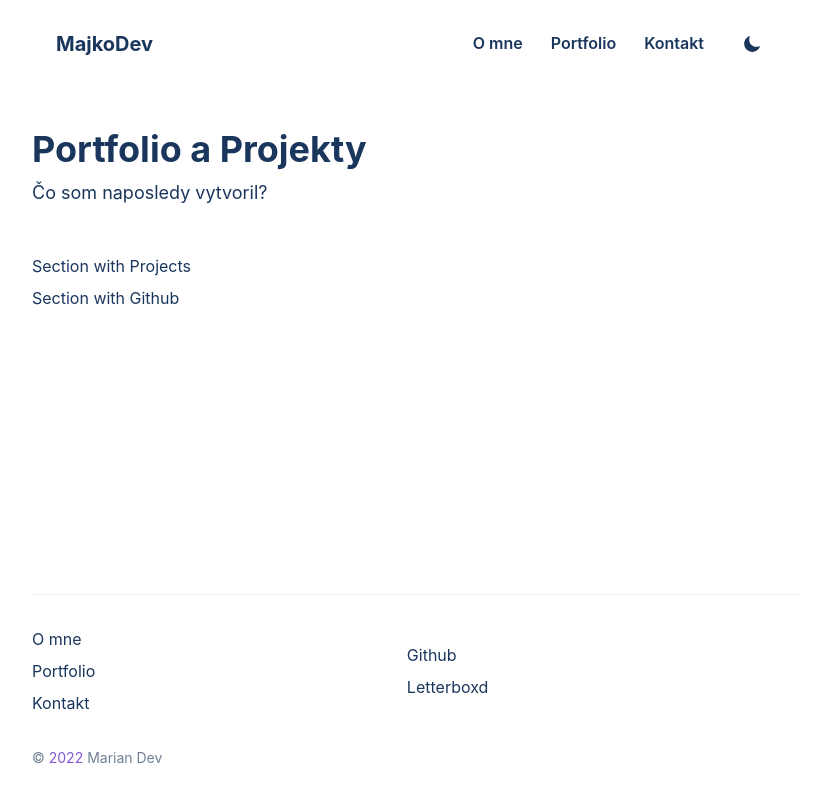
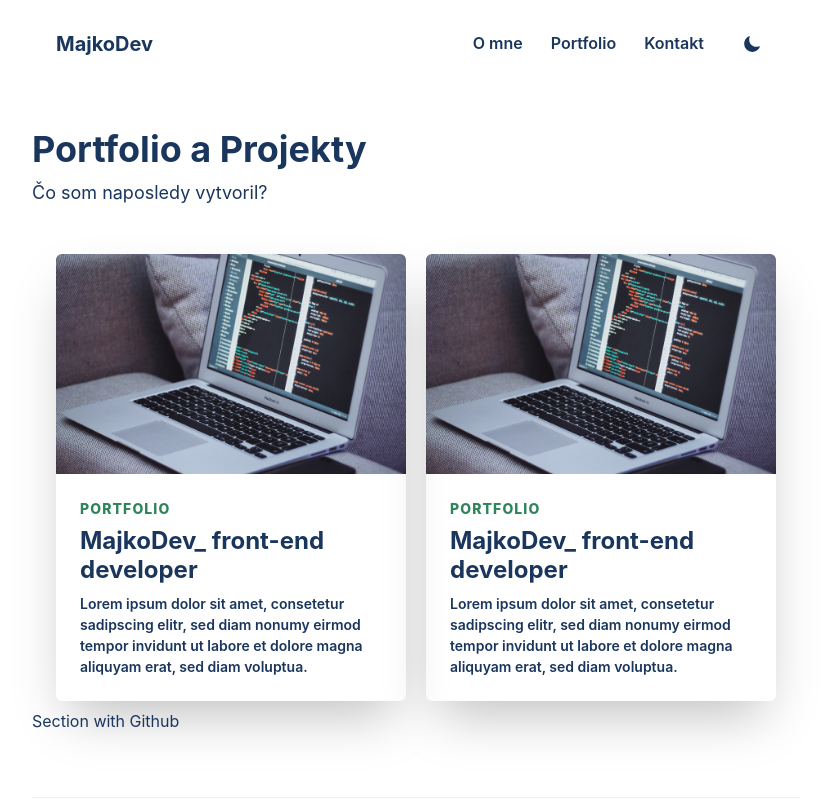
Before and after one commit to MajkoDev/my-portfolio, a Next.js app: page /portfolio in a window 1280 px wide. Shown: the top 800 px of the page, without its empty margins (224-1055 px from the left). Built offline with nearby package versions, Linux system fonts and the light colour scheme.

Commit message:
project card

```diff
--- a/components/sections/AboutSection.jsx
+++ b/components/sections/AboutSection.jsx
@@ -16,6 +16,7 @@ const AboutSection = () => {
         <Heading fontSize='5xl'>O mne.</Heading>
         <Text fontSize='lg'>Čo som schopný o sebe prezradiť?</Text>
       </Stack>
+
 
       <Flex
         direction={{ base: "column", md: "row" }}
--- /dev/null
+++ b/src/components/cards/CardExample.jsx
@@ -0,0 +1,46 @@
+import { Container, Box, Heading, Stack, Text } from "@chakra-ui/react";
+import Image from "next/image";
+import mac from "../../../public/images/mac.jpg";
+
+const CardExample = () => {
+  return (
+    <Container
+        minW='250px'
+      maxW='350px'
+      w='full'
+      m={2}
+      boxShadow='2xl'
+      rounded='md'
+      p={6}
+      overflow='hidden'>
+      <Box h={"220px"} bg={"gray.100"} mt={-6} mx={-6} mb={6} pos={"relative"}>
+        <Image
+          alt='Project Image'
+          src={mac}
+          layout='fill'
+          objectFit='cover'
+          quality={100}
+        />
+      </Box>
+
+      <Stack>
+        <Text
+          color='green.600'
+          textTransform='uppercase'
+          fontWeight={800}
+          fontSize='sm'
+          letterSpacing={1.1}>
+          Portfolio
+        </Text>
+        <Heading fontSize='2xl'>MajkoDev_ front-end developer</Heading>
+        <Text fontSize='sm' fontWeight={600}>
+          Lorem ipsum dolor sit amet, consetetur sadipscing elitr, sed diam
+          nonumy eirmod tempor invidunt ut labore et dolore magna aliquyam erat,
+          sed diam voluptua.
+        </Text>
+      </Stack>
+    </Container>
+  );
+};
+
+export default CardExample;
--- a/src/components/cards/CardProject.jsx
+++ b/src/components/cards/CardProject.jsx
@@ -1,9 +1,22 @@
+import { Box } from "@material-ui/core";
+
+import Image from "next/image";
+import projectImg from "../../../public/images/design-image.png";
+
 const CardProject = () => {
-    return (
-        <div>
-            CardProject
-        </div>
-    );
-}
+  return (
+    <Box
+      maxW='250px'
+      w='full'
+      boxShadow='2xl'
+      rounded='md'
+      p={6}
+      overflow='hidden'>
+      <Box h='150px' position='relative'>
+        <Image src={projectImg} alt='Image of Project' layout='fill' />
+      </Box>
+    </Box>
+  );
+};
 
 export default CardProject;
--- a/src/sections/SectionGithub.jsx
+++ b/src/sections/SectionGithub.jsx
@@ -1,9 +1,11 @@
 import { Text } from "@chakra-ui/react";
+
 
 const SectionGithub = () => {
     return (
         <div>
             <Text>Section with Github</Text>
+
         </div>
     );
 }
--- a/src/sections/SectionProjects.jsx
+++ b/src/sections/SectionProjects.jsx
@@ -1,11 +1,16 @@
-import { Text } from "@chakra-ui/react";
+import {  Wrap } from "@chakra-ui/react";
+import CardExample from "../components/cards/CardExample";
+import CardProject from "../components/cards/CardProject";
 
 const SectionProjects = () => {
-    return (
-        <div>
-            <Text>Section with Projects</Text>
-        </div>
-    );
-}
+  return (
+    <div>
+      <Wrap spacing='20px' justify='center'>
+        <CardExample />
+        <CardExample />
+      </Wrap>
+    </div>
+  );
+};
 
 export default SectionProjects;
```
Also changed, not shown: src/components/cards/CardGithub.jsx (+4 -7 lines), public/images/design-image.png (added), public/images/mac.jpg (added).
